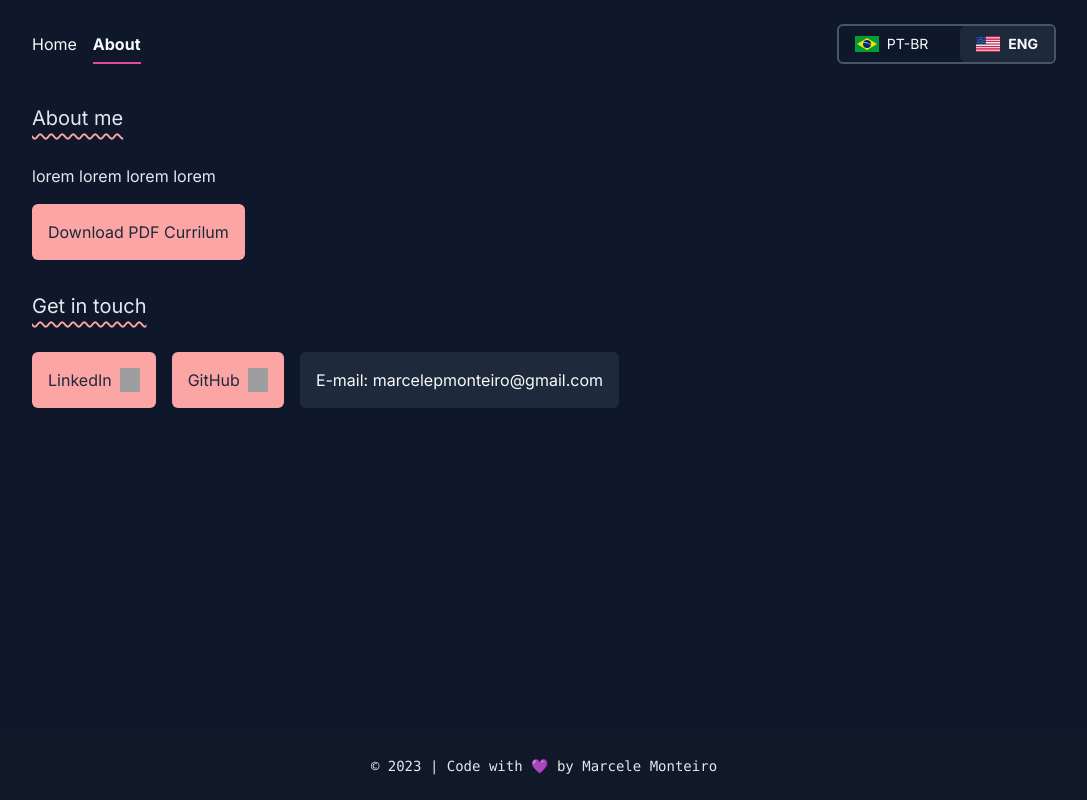
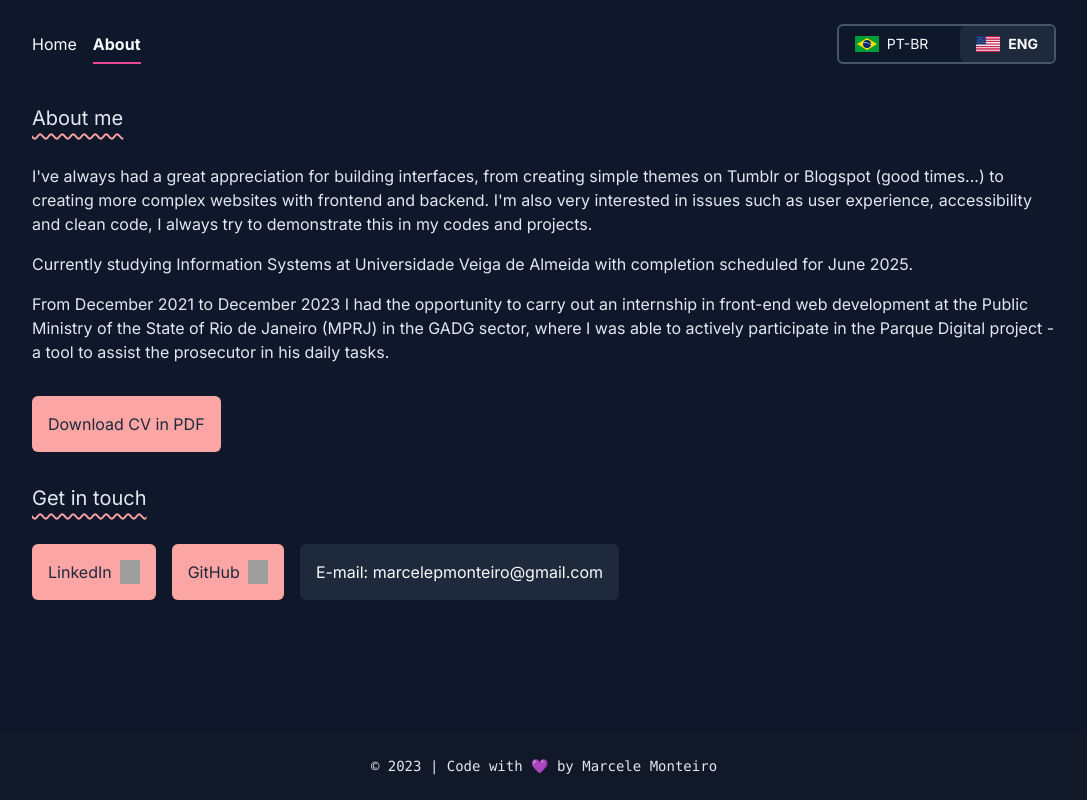
Before and after one commit to marcelemonteiro/marcelemonteiroportfolio, a Next.js app: page /en/about in a window 1280 px wide. Shown: the whole page, without its empty margins (96-1183 px from the left). Built offline with nearby package versions, Linux system fonts and the light colour scheme; grey boxes are pictures that could not be loaded.

Commit message:
Improve translations

```diff
--- a/app/[locale]/about/page.tsx
+++ b/app/[locale]/about/page.tsx
@@ -11,11 +11,17 @@ export default function About() {
   return (
     <section className="flex flex-col items-center py-6">
       <div className="w-full max-w-5xl p-6 lg:p-0">
-        <h2 className="text-xl pb-8 underline decoration-wavy underline-offset-8 decoration-red-300">
+        <h2 className="text-xl pb-4 underline decoration-wavy underline-offset-8 decoration-red-300">
           {t("title")}
         </h2>
 
-        <p>{t("aboutMe")}</p>
+        {t("aboutMe")
+          .split("\n")
+          .map((text, index) => (
+            <p key={index} className="my-4">
+              {text}
+            </p>
+          ))}
 
         <a
           href="/assets/pdf/marcele-monteiro-cv.pdf"
--- a/messages/en.json
+++ b/messages/en.json
@@ -5,20 +5,20 @@
     "introduction": "Welcome to my portfolio!",
     "homepage": "Home",
     "aboutpage": "About",
-    "skills": "Tools and Technologies",
+    "skills": "Skills & Tools",
     "seeMoreButton": "See more"
   },
   "About": {
     "title": "About me",
-    "aboutMe": "lorem lorem lorem lorem",
-    "pdfButton": "Download PDF Currilum",
+    "aboutMe": "I've always had a great appreciation for building interfaces, from creating simple themes on Tumblr or Blogspot (good times...) to creating more complex websites with frontend and backend. I'm also very interested in issues such as user experience, accessibility and clean code, I always try to demonstrate this in my codes and projects.\nCurrently studying Information Systems at Universidade Veiga de Almeida with completion scheduled for June 2025.\nFrom December 2021 to December 2023 I had the opportunity to carry out an internship in front-end web development at the Public Ministry of the State of Rio de Janeiro (MPRJ) in the GADG sector, where I was able to actively participate in the Parque Digital project - a tool to assist the prosecutor in his daily tasks.",
+    "pdfButton": "Download CV in PDF",
     "contactTitle": "Get in touch"
   },
   "Projects": {
     "title": "My Projects",
     "rock-paper-scissors": "Rock, Paper, Scissors game",
-    "rock-paper-scissors-description": "Front-end Mentor Challenge",
-    "used-technologies": "Used Technologies:",
+    "rock-paper-scissors-description": "Website for the classic game 'Rock, Paper, Scissors' where you can play against the computer. This project is a challenge from Front-end Mentor, a website with several interface challenges to implement and improve your front-end web development techniques.",
+    "used-technologies": "Build with:",
     "see-website": "Preview site",
     "see-code": "View code",
     "study-case": "Study Case"
--- a/messages/pt.json
+++ b/messages/pt.json
@@ -10,14 +10,14 @@
   },
   "About": {
     "title": "Sobre mim",
-    "aboutMe": "lorem lorem lorem lorem",
+    "aboutMe": "Sempre tive muito apreço por construção de interfaces, desde criar simples temas no tumblr ou no blogspot (bons tempos...) a criar site mais complexos com frontend e backend. Também me interesso muito por questões como experiência do usuário, acessibilidade e código limpo, tento sempre demonstrar isso nos meus códigos e projetos.\nAtualmente curso Sistemas de Informação na Universidade Veiga de Almeida com previsão de término para Junho de 2025.\nDe dezembro de 2021 à dezembro de 2023 tive a oportunidade de realizar um estágio em desenvolvimento web front-end no Ministério Público do Estado do Rio de Janeiro (MPRJ) no setor GADG, onde pude participar ativamente do projeto Parque Digital - uma ferramente para auxiliar o promotor nas suas tarefas diárias.",
     "pdfButton": "Baixar currículo em PDF",
     "contactTitle": "Entre em contato"
   },
   "Projects": {
     "title": "Meus Projetos",
     "rock-paper-scissors": "Rock, Paper, Scissors game",
-    "rock-paper-scissors-description": "Desafio do Front-end Mentor - Site que propõe desafios de interfaces para implementar.",
+    "rock-paper-scissors-description": "Site do clássico jogo 'Pedra, papel e tesoura' onde você pode jogar contra o computador. Esse projeto é um desafio do Front-end Mentor, site com vários desafios de interfaces para implementar e aperfeiçoar suas técnicas de desenvolvimento web front-end.",
     "used-technologies": "Tecnologias utilizadas:",
     "see-website": "Ver site",
     "see-code": "Ver código",
```
